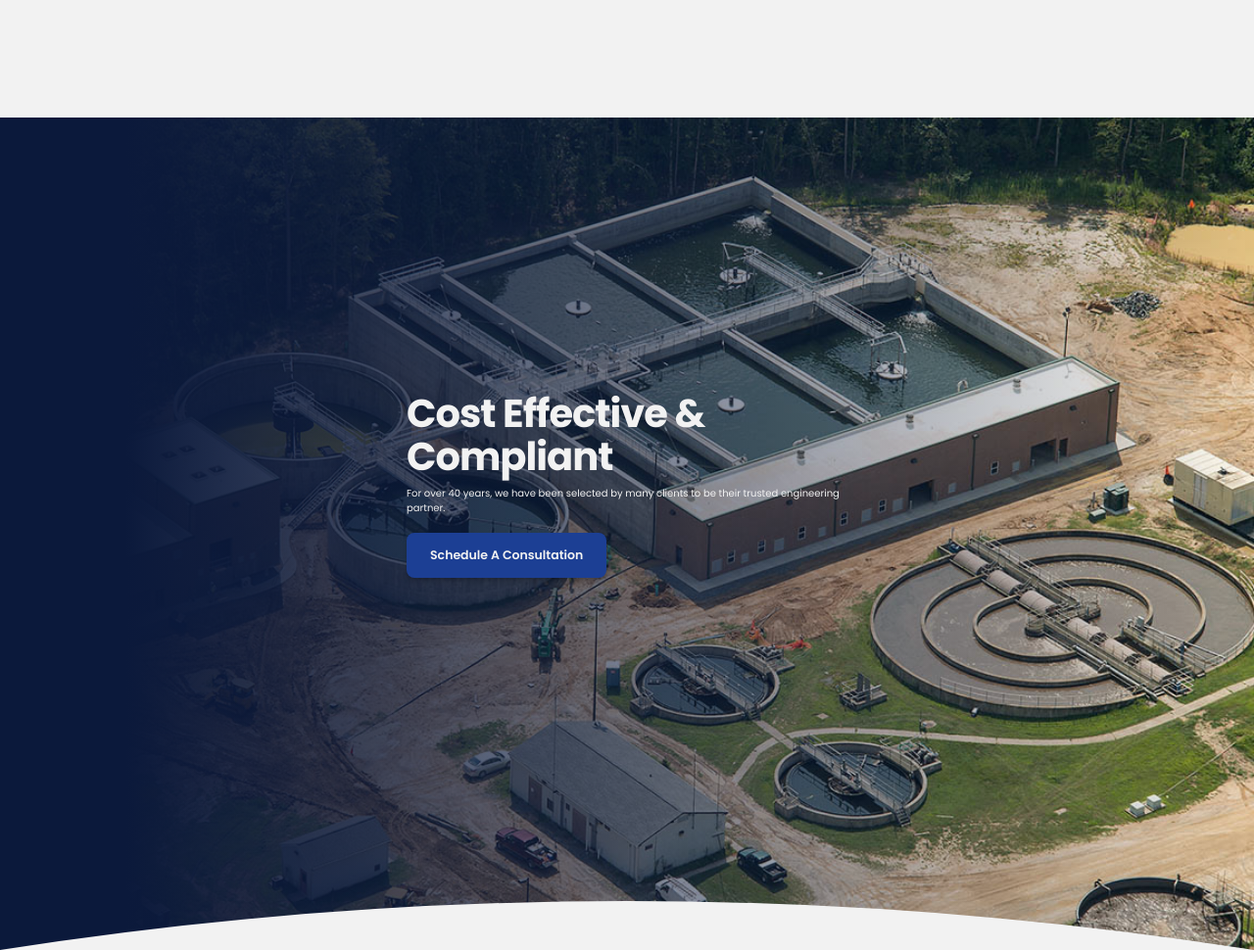
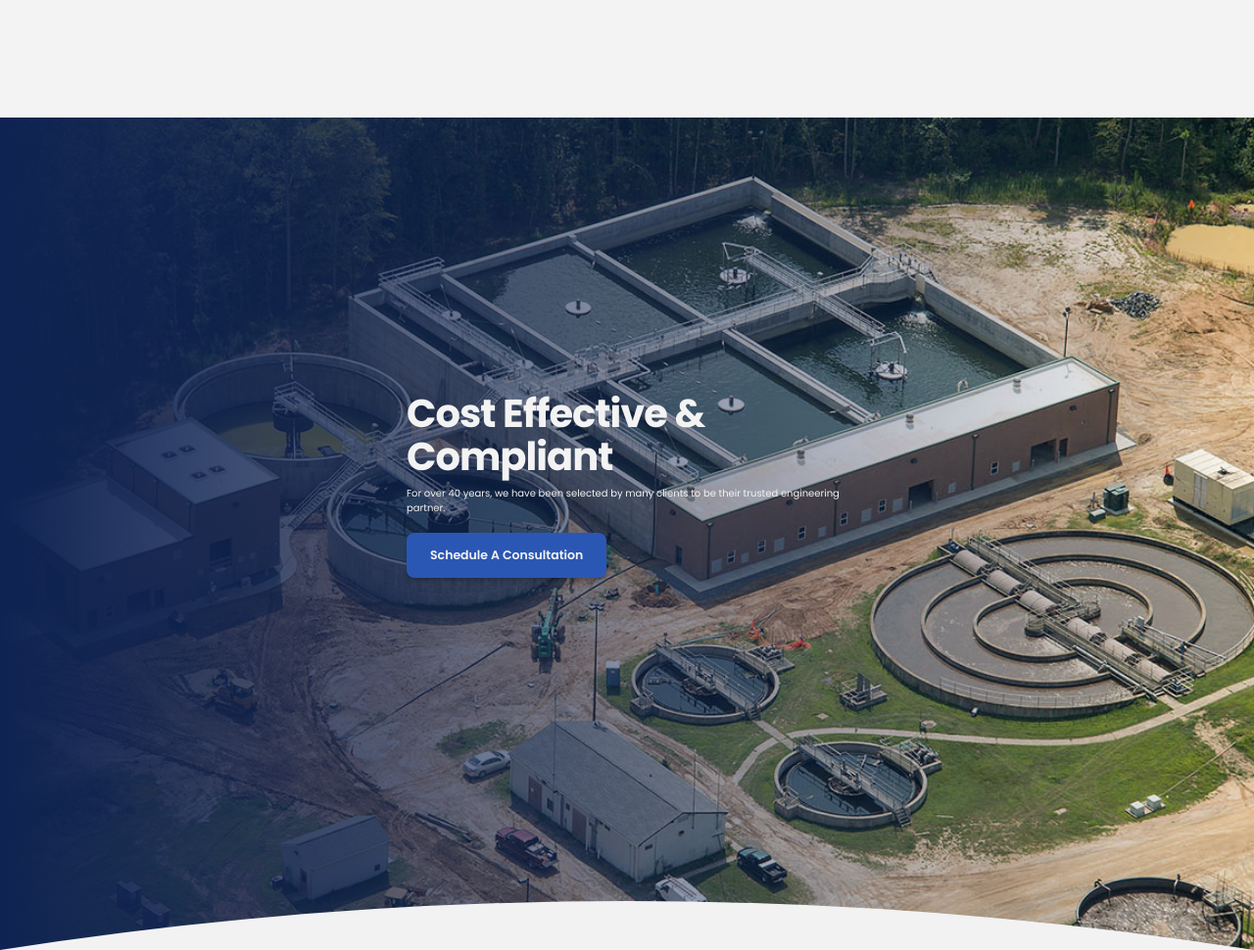
Before and after one commit to BryanF1nes/reidengineering, a website built with webpack: page assets/main/tailwindcss/base/index.html in a window 1280 px wide. Shown: the part 3020-3990 px from the top of the page at 98% size. Built offline with nearby package versions, Linux system fonts and the light colour scheme.

Commit message:
Fix: Converted colors to OKLCH

```diff
--- a/src/styles.css
+++ b/src/styles.css
@@ -11,25 +11,25 @@
 /* Variables */
 :root {
     /** Colors **/
-    --bg: #F2F2F2;
-    --bg-card: #E6E6E6;
-    --bg-half: #D9D9D9;
-    --bg-dark: #CCCCCC;
+    --bg: oklch(96.3% 0 0);
+    --bg-card: oklch(92.5% 0 0);
+    --bg-half: oklch(88.2% 0 0);
+    --bg-dark: oklch(83.5% 0 0);
 
-    --text: #F2F2F2;
-    --text-primary: #162D46;
+    --text: oklch(96.3% 0 0);
+    --text-primary: oklch(25.6% 0.046 250);
 
-    --primary-1000: #03060F;
-    --primary-900: #060D1E;
-    --primary-800: #0B193B;
-    --primary-700: #112659;
-    --primary-600: #163276;
-    --primary-500: #1C3F94;
-    --primary-400: #4965A9;
-    --primary-300: #778CBF;
-    --primary-200: #A4B2D4;
-    --primary-100: #D2D9EA;
-    --primary-50: #E9ECF5;
+    --primary-1000: oklch(17.6% 0.027 269);
+    --primary-900: oklch(21.0% 0.045 263);
+    --primary-800: oklch(27.3% 0.091 264);
+    --primary-700: oklch(35.3% 0.126 263);
+    --primary-600: oklch(41.5% 0.139 263);
+    --primary-500: oklch(48.0% 0.156 263);
+    --primary-400: oklch(52.4% 0.104 264);
+    --primary-300: oklch(62.3% 0.080 264);
+    --primary-200: oklch(75.1% 0.056 264);
+    --primary-100: oklch(87.1% 0.031 264);
+    --primary-50: oklch(93.4% 0.017 264);
 
     /** Warnings **/
     --danger: oklch(0.7 0.08 30);
@@ -161,7 +161,7 @@ button:hover {
 /** Hero **/
 .hero {
     position: relative;
-    background: linear-gradient(to right, var(--primary-800) 10%, transparent), url("../assets/main/projects/caroline_000_6742.jpg") center/cover no-repeat;
+    background: linear-gradient(to right, var(--primary-800), transparent), url("../assets/main/projects/caroline_000_6742.jpg") center/cover no-repeat;
     width: 100%;
     height: 950px;
     color: var(--bg);
```
